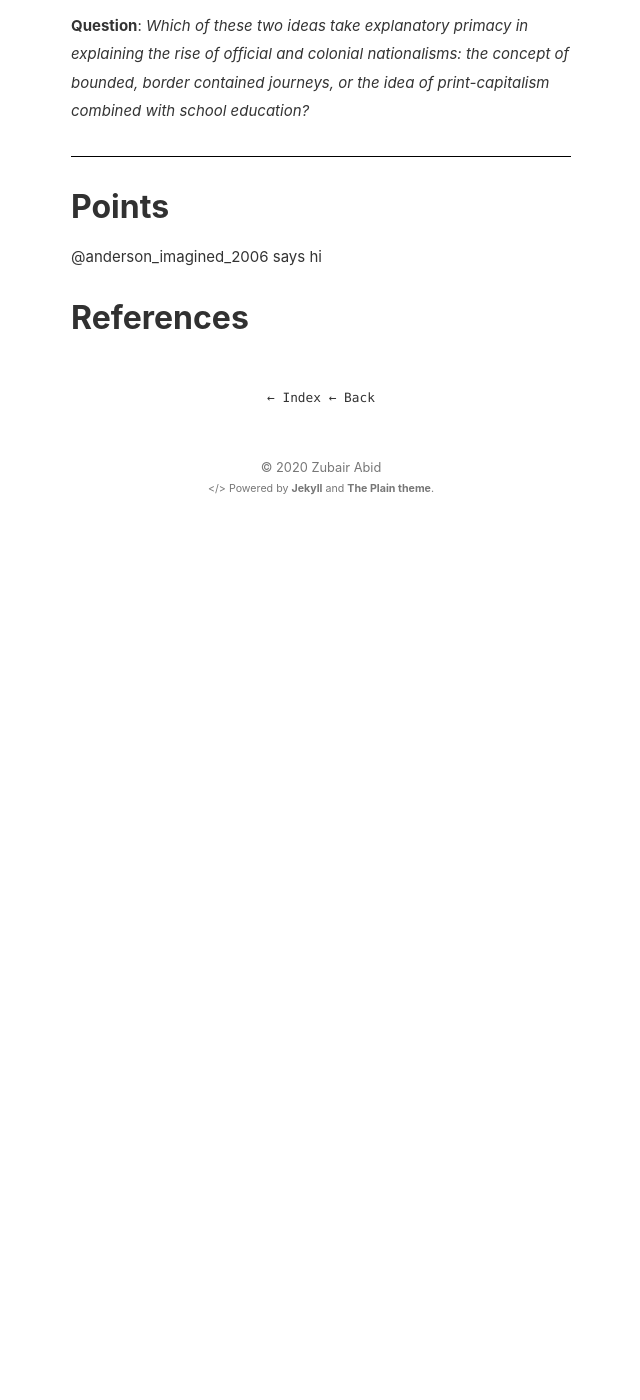
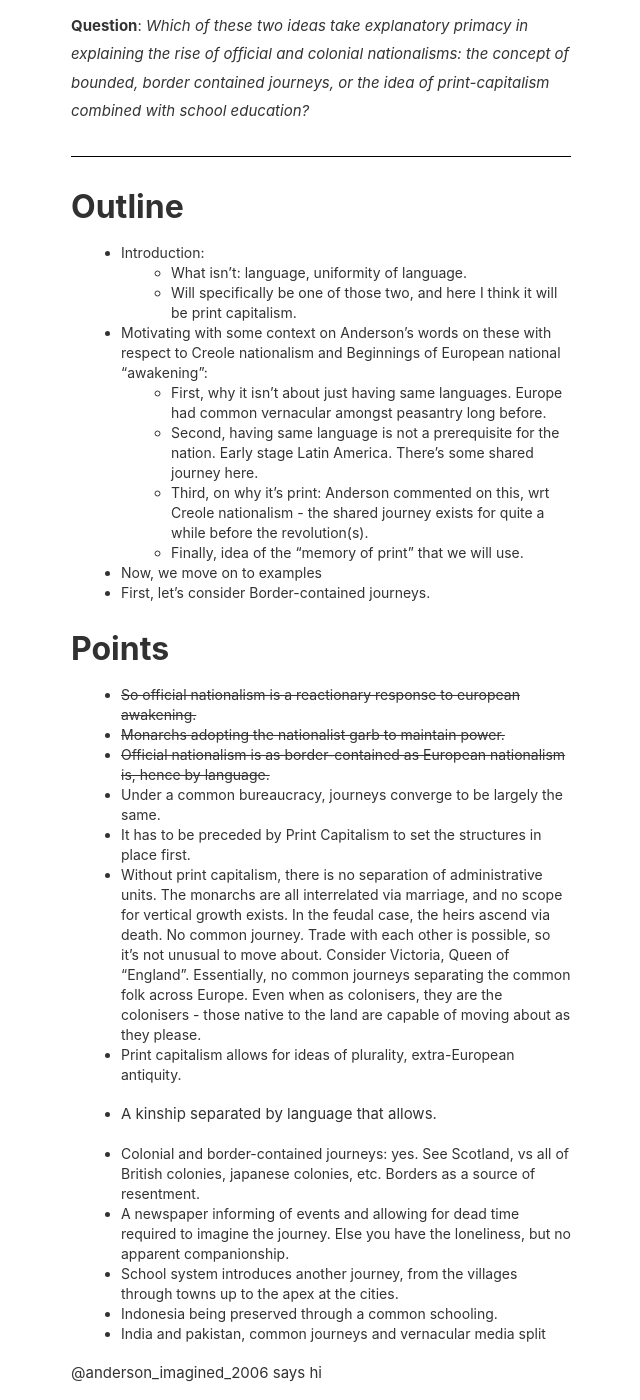
Before and after one commit to zubairabid/Semester7, a Jekyll site: the page built from subjects/nationalism/assign/20171076_Nationalism_asgn2.md, in a window 1280 px wide and 1400 px high, scrolled down 270 px. Shown: the whole window, without its empty margins (319-959 px from the left). Built offline with Jekyll 4.4.1, drawn with Linux system fonts in a browser that asks for light colours; before the commit the page ends 900 px from its top, so only the background shows below that; some of the changed text lies outside the part shown.

Commit message:
nat points

```diff
--- a/subjects/nationalism/assign/20171076_Nationalism_asgn2.md
+++ b/subjects/nationalism/assign/20171076_Nationalism_asgn2.md
@@ -12,8 +12,62 @@ journeys, or the idea of print-capitalism combined with school education?*
 
 <hr>
 
+# Outline
+
+- Introduction:
+    - What isn't: language, uniformity of language.
+    - Will specifically be one of those two, and here I think it will be print
+      capitalism.
+- Motivating with some context on Anderson's words on these with respect to
+  Creole nationalism and Beginnings of European national "awakening":
+    - First, why it isn't about just having same languages. Europe had common
+      vernacular amongst peasantry long before.
+    - Second, having same language is not a prerequisite for the nation. Early
+      stage Latin America. There's some shared journey here.
+    - Third, on why it's print: Anderson commented on this, wrt Creole
+      nationalism - the shared journey exists for quite a while before the
+      revolution(s).
+    - Finally, idea of the "memory of print" that we will use.
+- Now, we move on to examples
+- First, let's consider Border-contained journeys.
+
+
 # Points
+
+- ~~So official nationalism is a reactionary response to european awakening.~~
+- ~~Monarchs adopting the nationalist garb to maintain power.~~
+- ~~Official nationalism is as border-contained as European nationalism is,
+  hence by language.~~
+- Under a common bureaucracy, journeys converge to be largely the same.
+- It has to be preceded by Print Capitalism to set the structures in place
+  first.
+- Without print capitalism, there is no separation of administrative units. The
+  monarchs are all interrelated via marriage, and no scope for vertical growth
+  exists. In the feudal case, the heirs ascend via death. No common journey.
+  Trade with each other is possible, so it's not unusual to move about. Consider
+  Victoria, Queen of "England". Essentially, no common journeys separating the
+  common folk across Europe. Even when as
+  colonisers, they are the colonisers - those native to the land are capable of
+  moving about as they please.
+- Print capitalism allows for ideas of plurality, extra-European antiquity.
+- A kinship separated by language that allows.
+
+- Colonial and border-contained journeys: yes. See Scotland, vs all of British
+  colonies, japanese colonies, etc. Borders as a source of resentment.
+- A newspaper informing of events and allowing for dead time required to imagine
+  the journey. Else you have the loneliness, but no apparent companionship.
+- School system introduces another journey, from the villages through towns up
+  to the apex at the cities.
+- Indonesia being preserved through a common schooling.
+- India and pakistan, common journeys and vernacular media split
+
 
 @anderson_imagined_2006 says hi
 
+@
+
+- @pal_memories_1932, pp 329: "forced to cut myself off from the orthodox Hindu
+  communion"
+- @pal_memories_1932, pp 409: comparison to creoles
+
 # References
```
Also changed, not shown: subjects/nationalism/assign/Assignment 2.bib (+21 -0 lines), subjects/nationalism/readings/benedict.md (+24 -0 lines), 1 other file.
